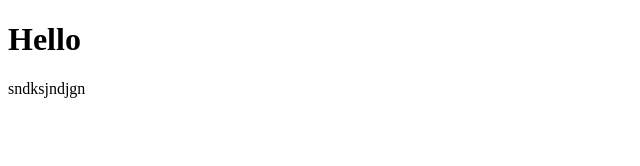
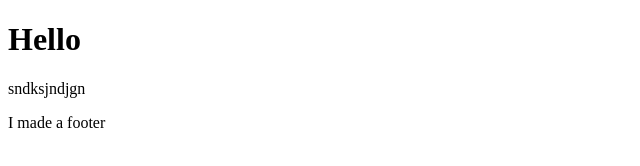
Before and after one commit to NidaulZafar/gitdemo, a plain HTML site: page index.html in a window 1280 px wide. Shown: the whole page, without its empty margins (0-640 px from the left). Drawn offline with Linux system fonts and the light colour scheme.

Commit message:
added a footer

```diff
--- a/index.html
+++ b/index.html
@@ -11,5 +11,6 @@
     <p>sndksjndjgn
 
     </p>
+    <footer> I made a footer </footer>
 </body>
 </html>
```
